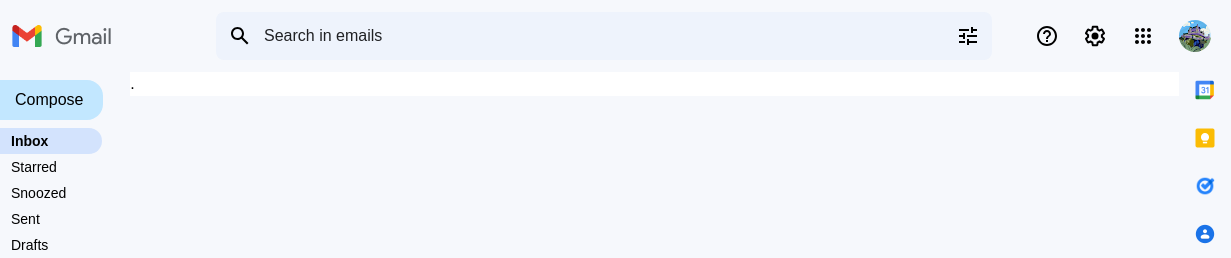
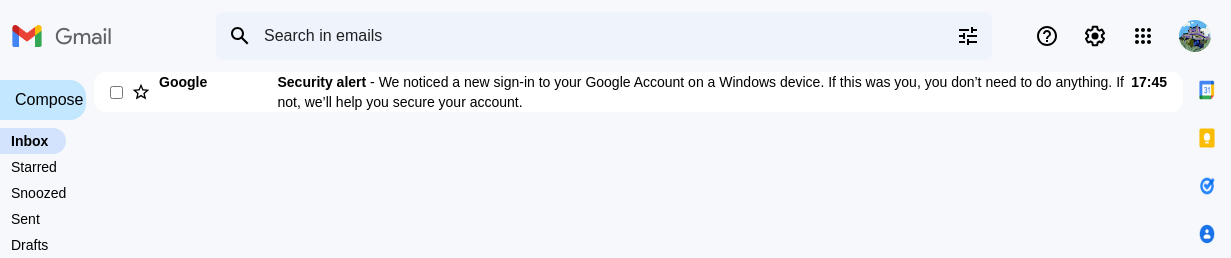
Before and after one commit to LiamTownsley2/GMail-Frontend, a plain HTML site: page src/index.html in a window 1280 px wide. Shown: the top 258 px of the page, 49-1280 px from the left. Drawn offline with Linux system fonts and the light colour scheme; a web font is replaced by a local one.

Commit message:
feat: adding sample e-mail

```diff
--- a/src/index.html
+++ b/src/index.html
@@ -86,7 +86,26 @@
                 <img src="./img/plus.png" class="h-5 w-5" />
             </div>
         </div>
-        <div class="bg-white flex-auto">.</div>
+
+        <div class="bg-white flex-auto rounded-xl">
+
+            <div>
+                <div class="flex flex-row items-center group mr-4">
+                    <img src="./img/drag.png" class="h-5 w-5 opacity-20 invisible group-hover:visible">
+                    <form class="flex place-items-center ml-[-4px]"><input class="p-0" type="checkbox"></form>
+                    <img src="./img/starred.png" class="h-5 w-5 ml-2">
+                    <div class="flex flex-row justify-around flex-auto child:text-sm">
+                        <div class="font-bold pl-2 w-40 text-sm">Google</div>
+                        <div class="flex-auto">
+                            <p class="text-sm"><span class="font-bold">Security alert</span> - We noticed a new sign-in to your Google Account on a Windows device. If this was you, you don’t need to do anything. If not, we’ll help you secure your account.</p>
+                        </div>
+                        <div class="font-bold text-xs">17:45</div>
+
+                    </div>
+                </div>
+            </div>
+
+        </div>
         <div class="flex flex-col px-4 pt-2 gap-7">
             <img src="./img/calendar.png" class="h-5 w-5" />
             <img src="./img/keep.png" class="h-5 w-5" />
--- a/tailwind.config.js
+++ b/tailwind.config.js
@@ -12,7 +12,8 @@ module.exports = {
         'secondary-1': '#202124',
         'secondary-2': '#eef3fc',
         'secondary-3': '#d3e3fd',
-          'secondary-4': 'rgba(32, 33, 36, 0.06)'
+        'secondary-4': 'rgba(32, 33, 36, 0.06)',
+        'tertiary-1': '#cccfd4'
       },
     },
   },
@@ -22,4 +23,9 @@ module.exports = {
       addVariant('child-hover', '& > *:hover');
     }
   ],
+  variants: {
+    extend: {
+      visibility: ["group-hover"],
+    },
+  },
 }
```
Also changed, not shown: dist/output.css, src/img/drag.png (added). Lines whose indentation alone changed are shown as unchanged.
